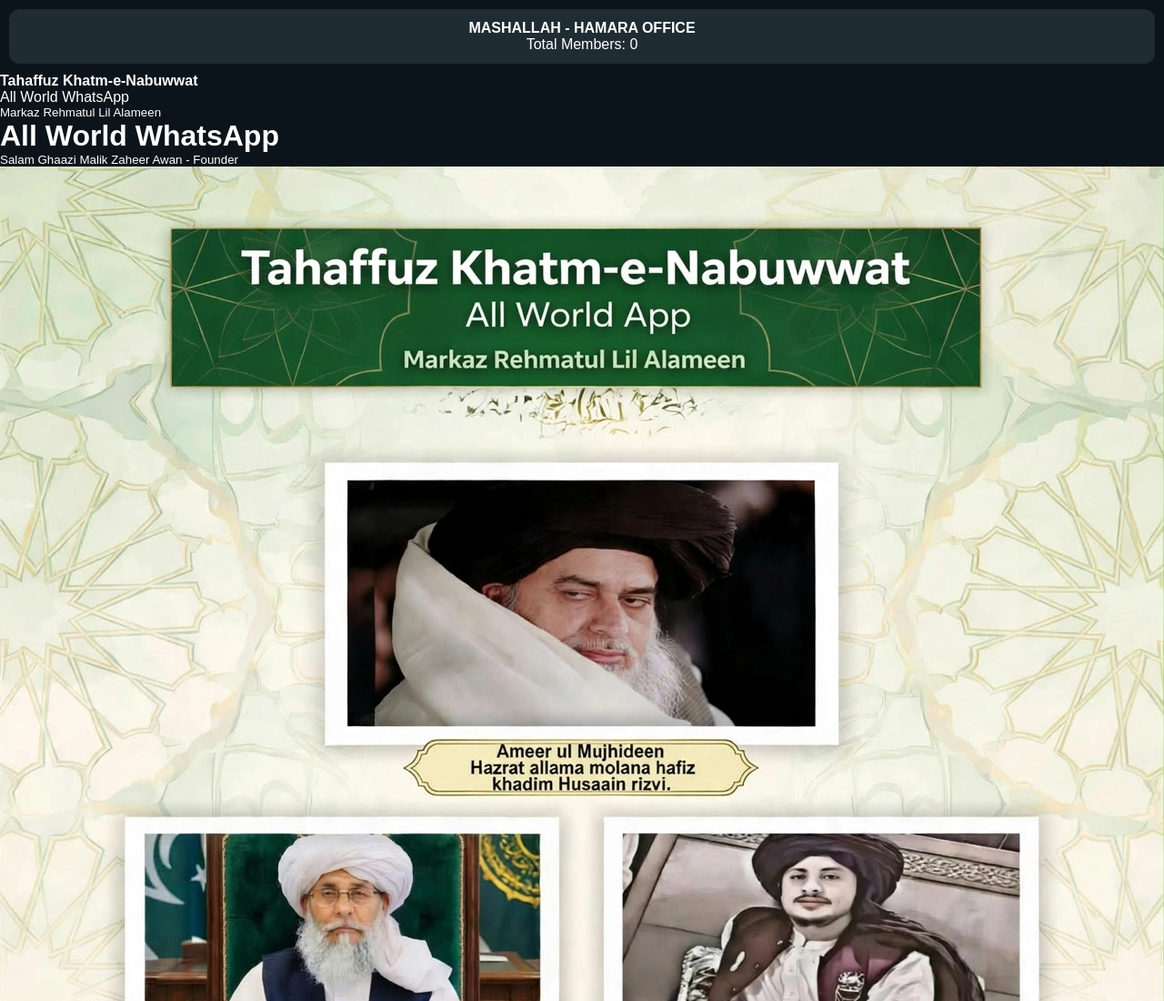
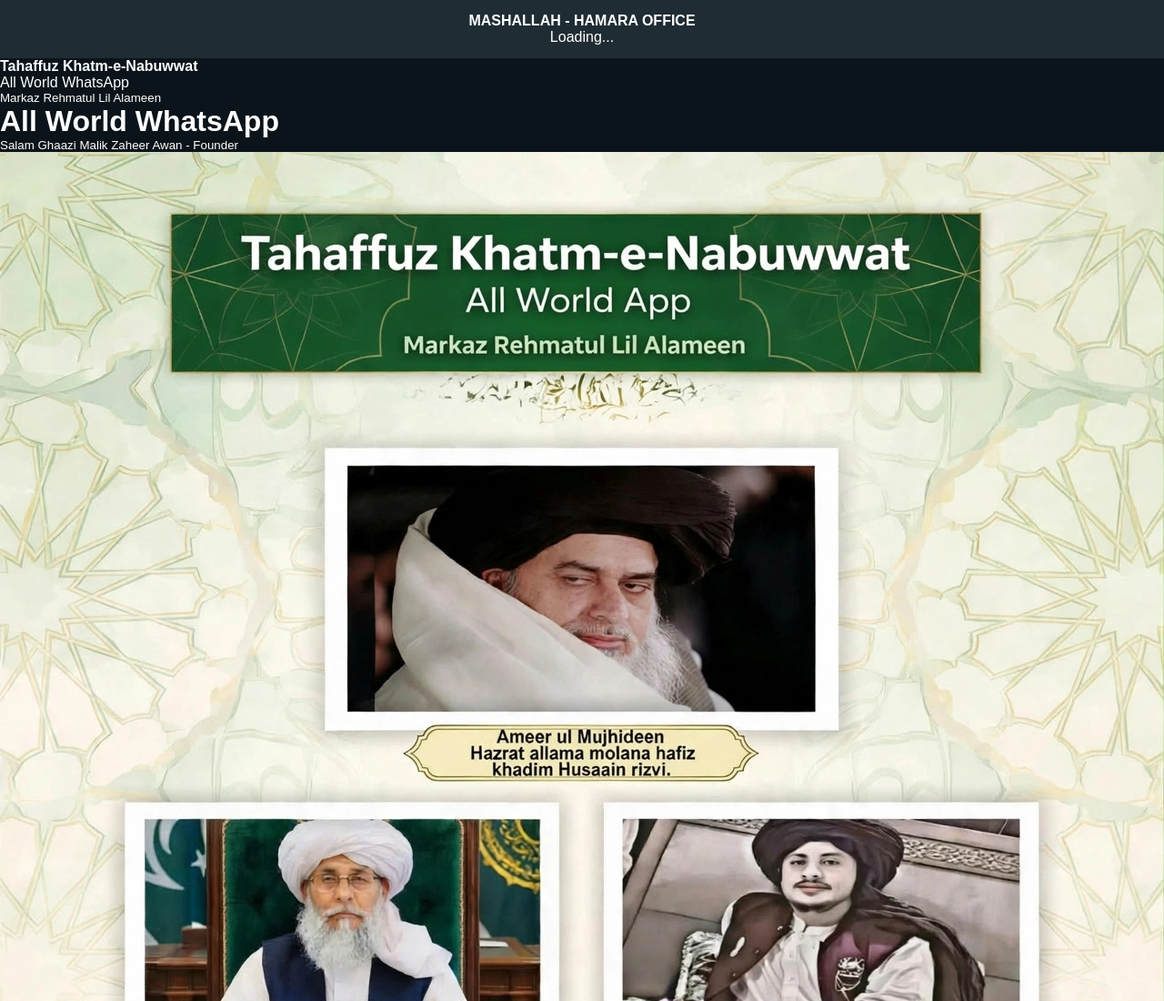
Before and after one commit to awanzaheer547-alt/awanzaheer547-alt.github.io, a plain HTML site: page index.html in a window 1280 px wide. Shown: the top 1100 px of the page at 91% size. Drawn offline with Linux system fonts and the light colour scheme.

Commit message:
Update index.html

```diff
--- a/index.html
+++ b/index.html
@@ -11,9 +11,8 @@ body{background:#0b141a;color:#fff}
 .banner{background:linear-gradient(
 <!-- UPAR - BANNER --></style>
 </head>
-<body><div style="background:#202c33;margin:10px;padding:12px;border-radius:12px;text-align:center"><b>MASHALLAH - HAMARA OFFICE</b><br><span id="officeBox">Loading...</span></div>
-<script>
-let office = JSON.parse(localStorage.getItem('office') || '[]');
+<div style="background:#202c33;width:100%;box-sizing:border-box;margin:0 auto;padding:14px;text-align:center;display:block"><b>MASHALLAH - HAMARA OFFICE</b><br><span id="officeBox">Loading...</span></div>
+<scripscript office = JSON.parse(localStorage.getItem('office') || '[]');
 document.getElementById('officeBox').innerText = 'Total Members: ' + office.length;
 </script>
 <div class="banner"><b>Tahaffuz Khatm-e-Nabuwwat</b><div>All World WhatsApp</div><small>Markaz Rehmatul Lil Alameen</small></div>
```
